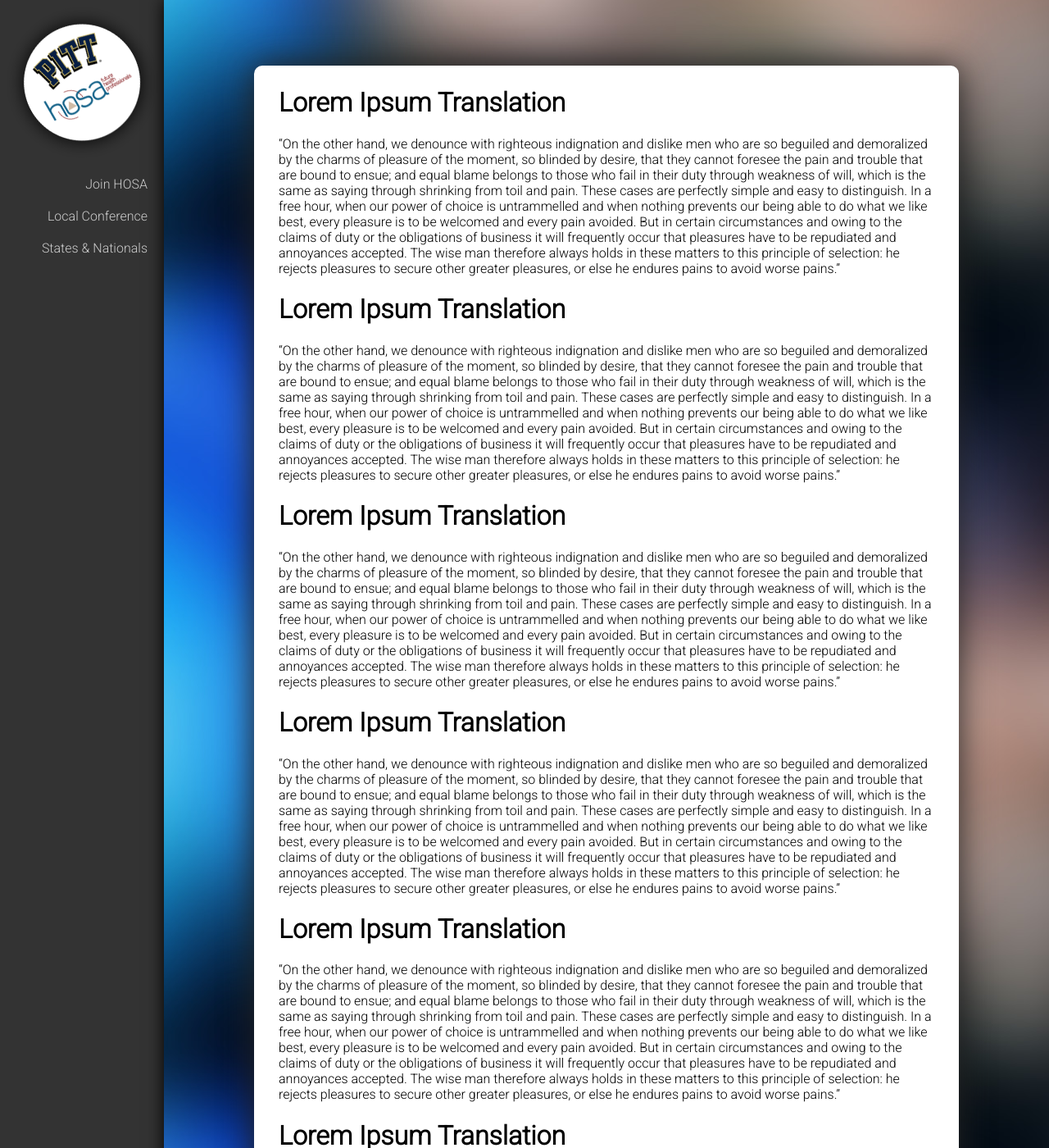
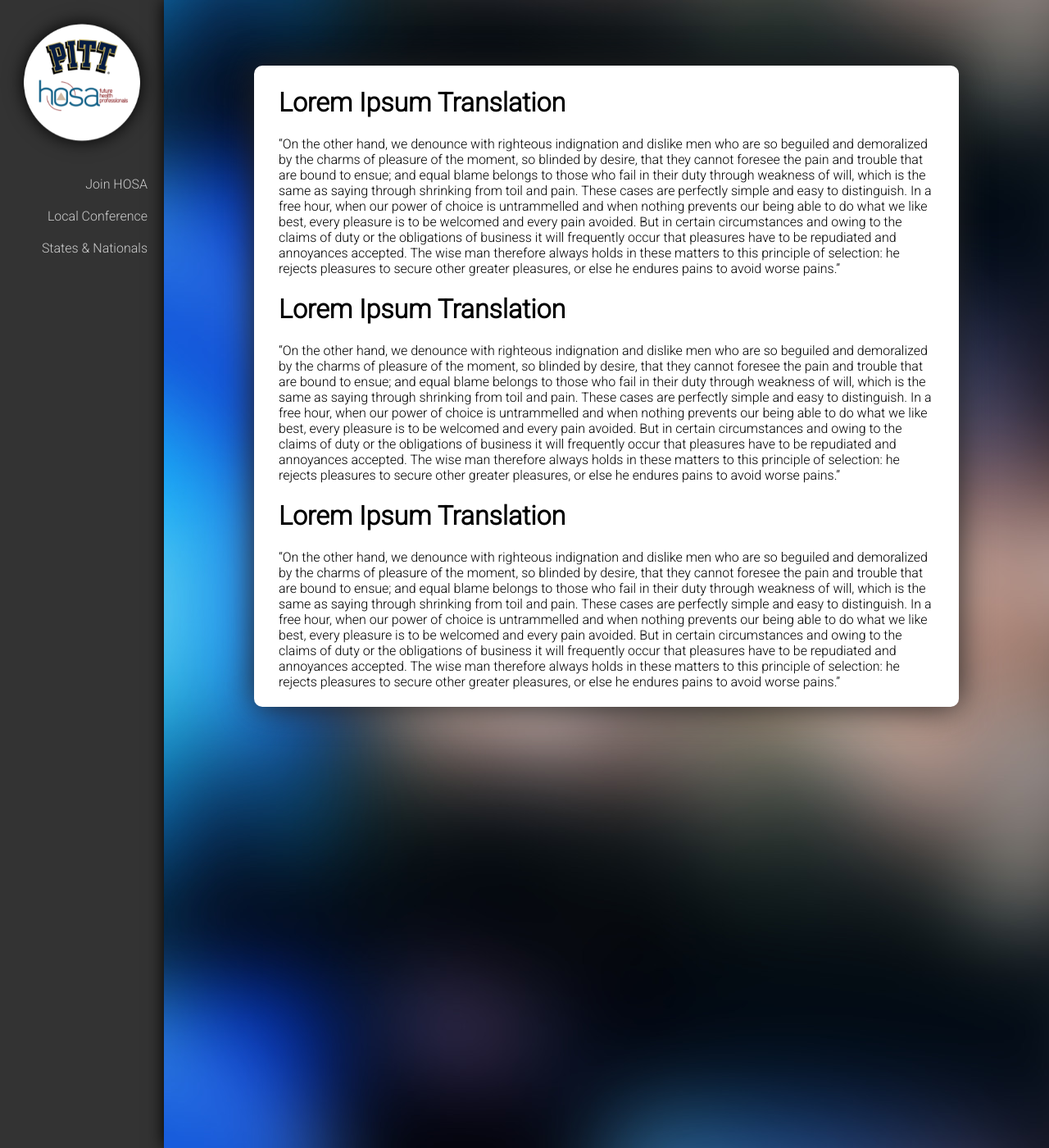
Before and after one commit to gsfraley/hosa_site, a Jekyll site: the page built from statesandnationals.md, in a window 1280 px wide and 1400 px high. Shown: the whole window at 82% size. Built offline with Jekyll 4.4.1, drawn with Linux system fonts in a browser that asks for light colours; some of the changed text lies outside the part shown.

Commit message:
more progress

```diff
--- a/_sass/full/_frontpage.scss
+++ b/_sass/full/_frontpage.scss
@@ -1,10 +1,9 @@
 #frontpage {
-    #front {
-        height: 400px;
+    #front, #middle, #back {
+        height: 300px;
 
-        padding: 80px;
+        padding: 120px 80px;
 
-        background: url("../img/front_bg.jpg");
         background-attachment: fixed;
         background-size: cover;
         background-position: center;
@@ -24,13 +23,23 @@
         }
     }
 
-    #whocanjoin {
-        height: 500px;
-        padding: 60px 0;
-        background: #eee;
+    #front {
+        background-image: url("../img/front_bg.jpg");
+    }
 
+    #middle {
+        background-image: url("../img/middle_bg.jpg");
+
+        p {
+            background: rgba(0, 0, 0, 0.6);
+        }
+    }
+
+    #news, #whocanjoin {
         font-family: Dekar;
         text-align: center;
+        padding: 60px 20px;
+        background: #eee;
 
         h1, p {
             margin: 0;
@@ -47,7 +56,16 @@
         br {
             line-height: 40px;
         }
+    }
 
+    #news {
+        p, a {
+            color: #000;
+            font-size: 32px;
+        }
+    }
+
+    #whocanjoin {
         .type {
             display: inline-block;
             width: 340px;
--- a/statesandnationals.md
+++ b/statesandnationals.md
@@ -51,51 +51,3 @@
 repudiated and annoyances accepted. The wise man therefore always holds in these
 matters to this principle of selection: he rejects pleasures to secure other
 greater pleasures, or else he endures pains to avoid worse pains."
-
-# Lorem Ipsum Translation
-
-"On the other hand, we denounce with righteous indignation and dislike men who
-are so beguiled and demoralized by the charms of pleasure of the moment, so
-blinded by desire, that they cannot foresee the pain and trouble that are bound
-to ensue; and equal blame belongs to those who fail in their duty through
-weakness of will, which is the same as saying through shrinking from toil and
-pain. These cases are perfectly simple and easy to distinguish. In a free hour,
-when our power of choice is untrammelled and when nothing prevents our being
-able to do what we like best, every pleasure is to be welcomed and every pain
-avoided. But in certain circumstances and owing to the claims of duty or the
-obligations of business it will frequently occur that pleasures have to be
-repudiated and annoyances accepted. The wise man therefore always holds in these
-matters to this principle of selection: he rejects pleasures to secure other
-greater pleasures, or else he endures pains to avoid worse pains."
-
-# Lorem Ipsum Translation
-
-"On the other hand, we denounce with righteous indignation and dislike men who
-are so beguiled and demoralized by the charms of pleasure of the moment, so
-blinded by desire, that they cannot foresee the pain and trouble that are bound
-to ensue; and equal blame belongs to those who fail in their duty through
-weakness of will, which is the same as saying through shrinking from toil and
-pain. These cases are perfectly simple and easy to distinguish. In a free hour,
-when our power of choice is untrammelled and when nothing prevents our being
-able to do what we like best, every pleasure is to be welcomed and every pain
-avoided. But in certain circumstances and owing to the claims of duty or the
-obligations of business it will frequently occur that pleasures have to be
-repudiated and annoyances accepted. The wise man therefore always holds in these
-matters to this principle of selection: he rejects pleasures to secure other
-greater pleasures, or else he endures pains to avoid worse pains."
-
-# Lorem Ipsum Translation
-
-"On the other hand, we denounce with righteous indignation and dislike men who
-are so beguiled and demoralized by the charms of pleasure of the moment, so
-blinded by desire, that they cannot foresee the pain and trouble that are bound
-to ensue; and equal blame belongs to those who fail in their duty through
-weakness of will, which is the same as saying through shrinking from toil and
-pain. These cases are perfectly simple and easy to distinguish. In a free hour,
-when our power of choice is untrammelled and when nothing prevents our being
-able to do what we like best, every pleasure is to be welcomed and every pain
-avoided. But in certain circumstances and owing to the claims of duty or the
-obligations of business it will frequently occur that pleasures have to be
-repudiated and annoyances accepted. The wise man therefore always holds in these
-matters to this principle of selection: he rejects pleasures to secure other
-greater pleasures, or else he endures pains to avoid worse pains."
```
Also changed, not shown: index.html (+11 -2 lines), img/statesandnationals_bg.jpg, 1 other file.
